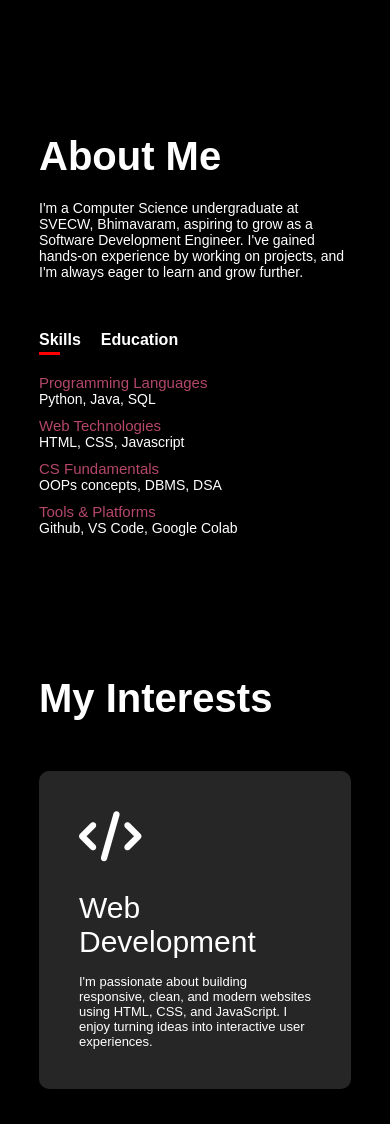
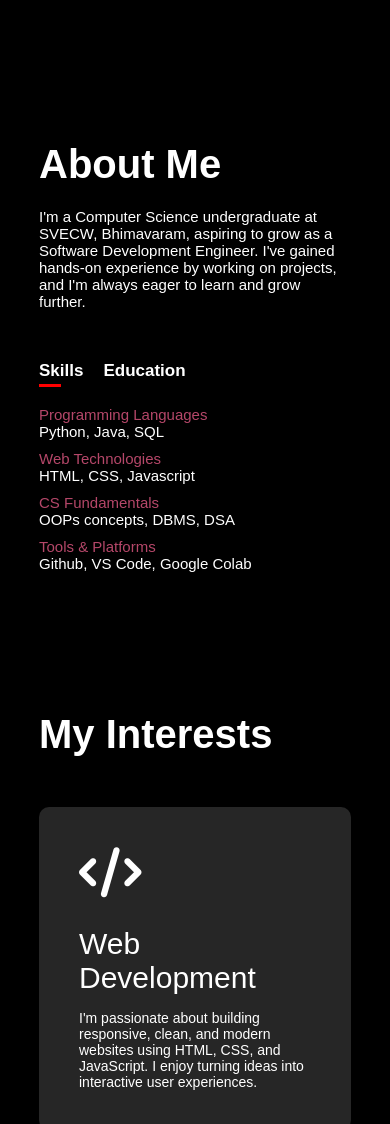
Before and after one commit to HasiniChekuri/portfolio, a plain HTML site: page index.html in a window 390 px wide. Shown: the part 800-1924 px from the top of the page. Drawn offline with Linux system fonts and the light colour scheme.

Commit message:
Update styles.css

```diff
--- a/styles.css
+++ b/styles.css
@@ -149,7 +149,7 @@ nav ul li a:hover::after{
 .services-list div{
     background: #262626;
     padding: 40px;
-    font-size: 13px;
+    font-size: 14px;
     font-weight: 300;
     border-radius: 10px;
     transition: background 0.5s, transform 0.5s;
@@ -369,10 +369,12 @@ nav .fa-solid{
         /* margin-bottom: 30px; */
     }
     .about-col-2{
-        font-size: 14px;
+        font-size: 15px;
+        margin-top: 8px;
+        /* modified */
     }
     .tab-links{
-        font-size: 16px;
+        font-size: 17px;
         margin-right: 20px;
     }
     .contact-left,.contact-right{
```
